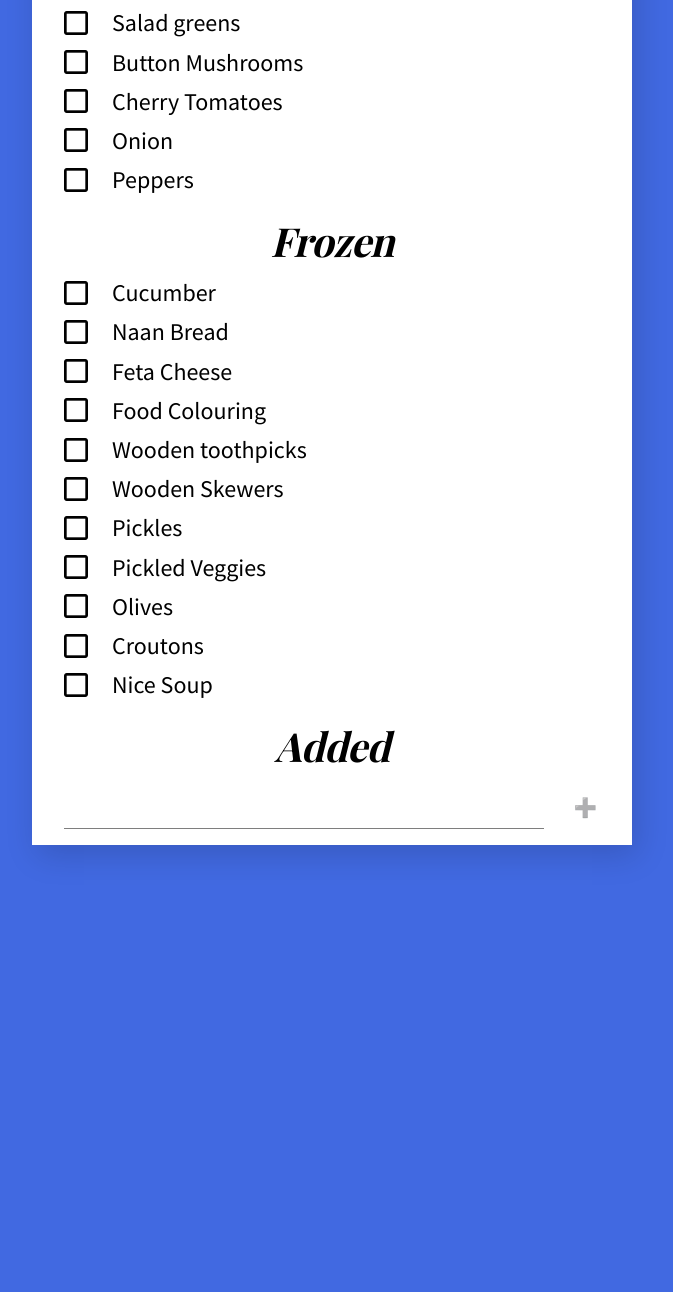
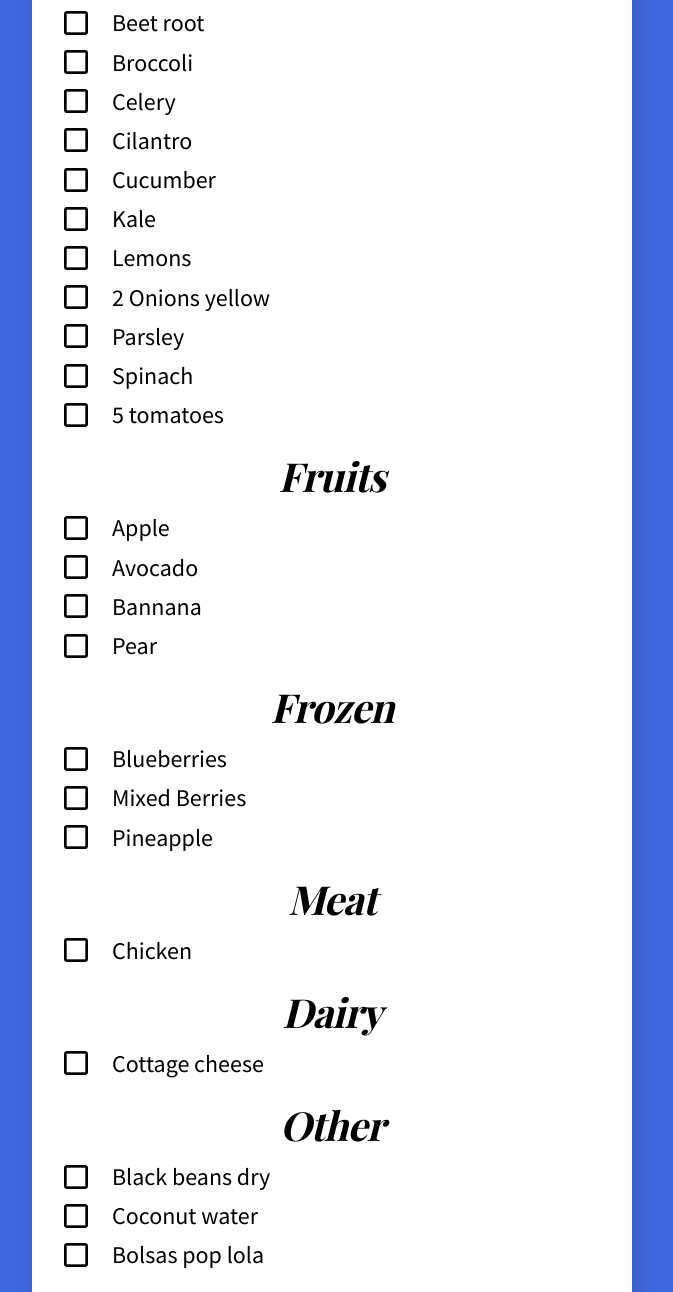
Before and after one commit to capolanco/capolanco.github.io, a plain HTML site: page index.html in a window 1280 px wide. Shown: the part 220-1512 px from the top of the page, without its empty margins (308-981 px from the left). Before the commit the page ends 1113 px from the top, so only its background shows below. Drawn offline with nearby package versions, Linux system fonts and the light colour scheme; a web font is replaced by a local one.

Commit message:
new list

```diff
--- a/index.html
+++ b/index.html
@@ -155,30 +155,23 @@
 
     <label>
       <input type=checkbox>
-      <span>Salad greens</span>
+      <span>Beet root</span>
     </label>
 
     <label>
       <input type=checkbox>
-      <span>Button Mushrooms</span>
+      <span>Broccoli</span>
     </label>
 
     <label>
       <input type=checkbox>
-      <span>Cherry Tomatoes</span>
+      <span>Celery</span>
     </label>
 
     <label>
       <input type=checkbox>
-      <span>Onion</span>
+      <span>Cilantro</span>
     </label>
-
-    <label>
-      <input type=checkbox>
-      <span>Peppers</span>
-    </label>
-
-    <h2>Frozen</h2>
 
     <label>
       <input type=checkbox>
@@ -187,52 +180,102 @@
 
     <label>
       <input type=checkbox>
-      <span>Naan Bread</span>
+      <span>Kale</span>
     </label>
 
     <label>
       <input type=checkbox>
-      <span>Feta Cheese</span>
+      <span>Lemons</span>
     </label>
 
     <label>
       <input type=checkbox>
-      <span>Food Colouring</span>
+      <span>2 Onions yellow</span>
     </label>
 
     <label>
       <input type=checkbox>
-      <span>Wooden toothpicks</span>
+      <span>Parsley</span>
     </label>
 
     <label>
       <input type=checkbox>
-      <span>Wooden Skewers</span>
+      <span>Spinach</span>
     </label>
 
     <label>
       <input type=checkbox>
-      <span>Pickles</span>
+      <span>5 tomatoes</span>
+    </label>
+
+    <h2>Fruits</h2>
+
+    <label>
+      <input type=checkbox>
+      <span>Apple</span>
     </label>
 
     <label>
       <input type=checkbox>
-      <span>Pickled Veggies</span>
+      <span>Avocado</span>
     </label>
 
     <label>
       <input type=checkbox>
-      <span>Olives</span>
+      <span>Bannana</span>
     </label>
 
     <label>
       <input type=checkbox>
-      <span>Croutons</span>
+      <span>Pear</span>
+    </label>
+
+    <h2>Frozen</h2>
+
+    <label>
+      <input type=checkbox>
+      <span>Blueberries</span>
     </label>
 
     <label>
       <input type=checkbox>
-      <span>Nice Soup</span>
+      <span>Mixed Berries</span>
+    </label>
+
+    <label>
+      <input type=checkbox>
+      <span>Pineapple</span>
+    </label>
+
+    <h2>Meat</h2>
+
+    <label>
+      <input type=checkbox>
+      <span>Chicken</span>
+    </label>
+
+    <h2>Dairy</h2>
+
+    <label>
+      <input type=checkbox>
+      <span>Cottage cheese</span>
+    </label>
+
+    <h2>Other</h2>
+
+    <label>
+      <input type=checkbox>
+      <span>Black beans dry</span>
+    </label>
+
+    <label>
+      <input type=checkbox>
+      <span>Coconut water</span>
+    </label>
+
+    <label>
+      <input type=checkbox>
+      <span>Bolsas pop lola</span>
     </label>
 
     <h2>Added</h2>
```
